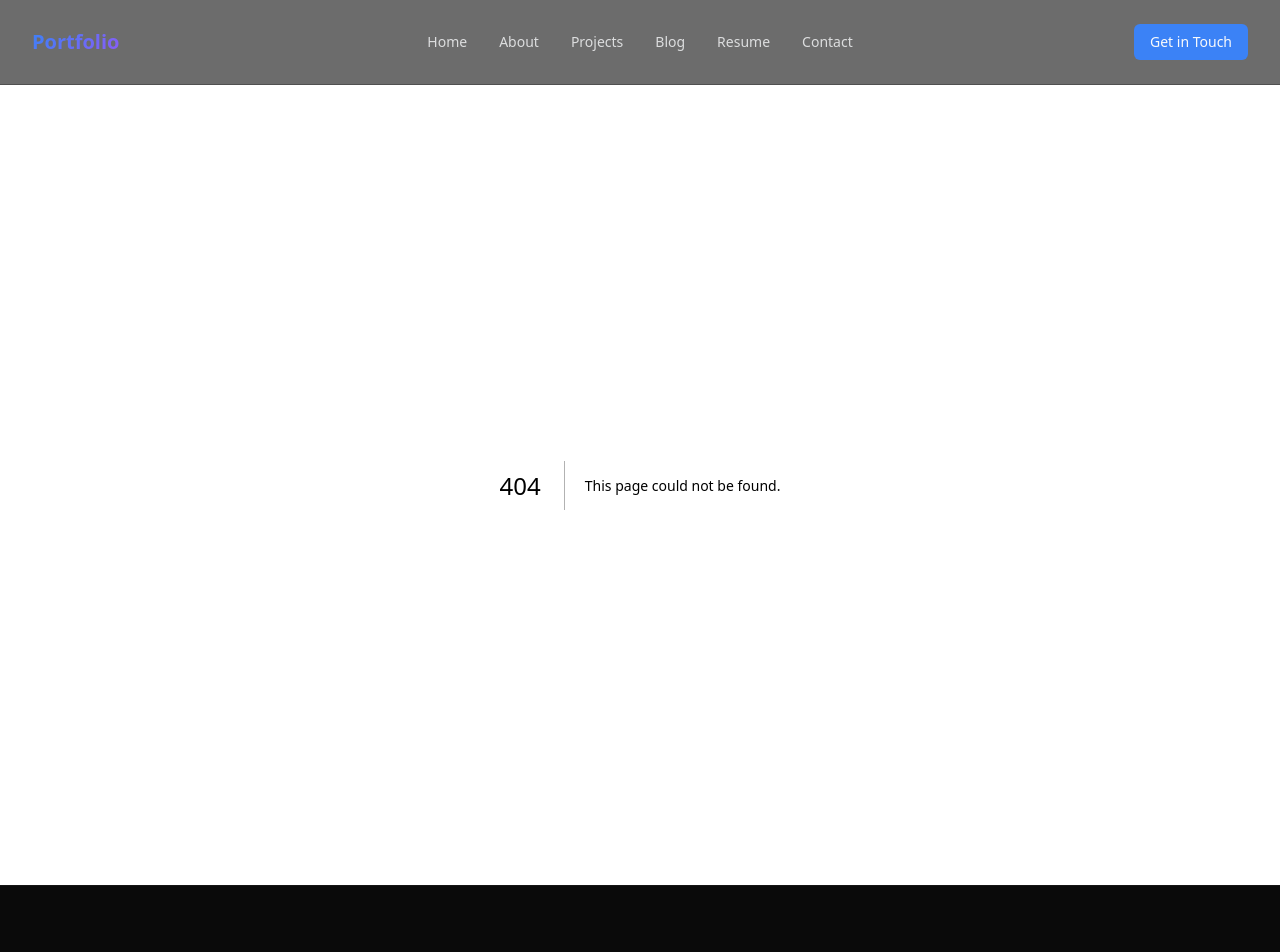
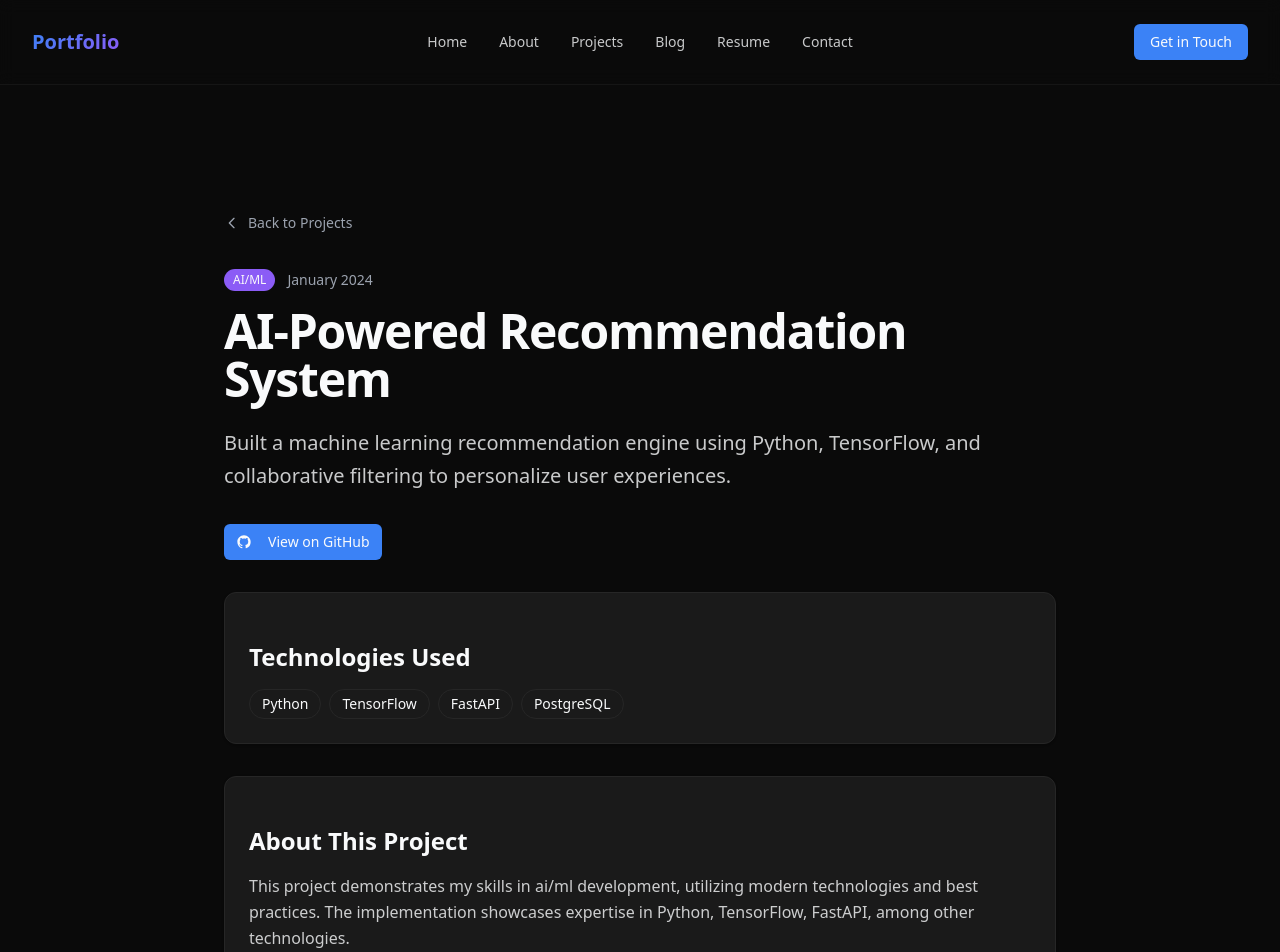
Before and after one commit to pveloso01/Portfolio, a Next.js app in the folder apps/web/: page /projects/ai-recommendation-system in a window 1280 px wide. Before the commit this address had no page. Shown: the top 952 px of the page. Built offline with nearby package versions, Linux system fonts and the light colour scheme.

Commit message:
feat: add project detail page with comprehensive information

```diff
--- /dev/null
+++ b/apps/web/src/app/projects/[slug]/page.tsx
@@ -0,0 +1,125 @@
+import { notFound } from "next/navigation";
+import Link from "next/link";
+import { Badge } from "@/components/ui/badge";
+import { Button } from "@/components/ui/button";
+import { Card, CardContent } from "@/components/ui/card";
+import projectsData from "@/lib/data/projects.json";
+import type { Project } from "@/lib/types/project";
+
+const data = projectsData as Project[];
+
+export async function generateStaticParams() {
+  return data.map((project) => ({
+    slug: project.slug,
+  }));
+}
+
+export default function ProjectDetailPage({ params }: { params: { slug: string } }) {
+  const project = data.find((p) => p.slug === params.slug);
+
+  if (!project) {
+    notFound();
+  }
+
+  return (
+    <div className="mx-auto max-w-4xl px-6 py-24 sm:py-32 lg:px-8">
+      <div className="mb-8">
+        <Link
+          href="/projects"
+          className="inline-flex items-center text-sm text-muted-foreground hover:text-primary transition-colors"
+        >
+          <svg className="mr-2 h-4 w-4" fill="none" viewBox="0 0 24 24" stroke="currentColor">
+            <path
+              strokeLinecap="round"
+              strokeLinejoin="round"
+              strokeWidth={2}
+              d="M15 19l-7-7 7-7"
+            />
+          </svg>
+          Back to Projects
+        </Link>
+      </div>
+
+      <div className="space-y-8">
+        <div>
+          <div className="flex items-center gap-3 mb-4">
+            <Badge variant="secondary">{project.category}</Badge>
+            <span className="text-sm text-muted-foreground">
+              {new Date(project.date).toLocaleDateString("en-US", {
+                month: "long",
+                year: "numeric",
+              })}
+            </span>
+          </div>
+          <h1 className="text-4xl font-bold tracking-tight text-foreground sm:text-5xl mb-6">
+            {project.title}
+          </h1>
+          <p className="text-xl text-foreground/80 leading-relaxed">{project.description}</p>
+        </div>
+
+        <div className="flex gap-4">
+          {project.github && (
+            <Button asChild>
+              <a href={project.github} target="_blank" rel="noopener noreferrer">
+                <svg className="mr-2 h-5 w-5" fill="currentColor" viewBox="0 0 24 24">
+                  <path
+                    fillRule="evenodd"
+                    d="M12 2C6.477 2 2 6.484 2 12.017c0 4.425 2.865 8.18 6.839 9.504.5.092.682-.217.682-.483 0-.237-.008-.868-.013-1.703-2.782.605-3.369-1.343-3.369-1.343-.454-1.158-1.11-1.466-1.11-1.466-.908-.62.069-.608.069-.608 1.003.07 1.531 1.032 1.531 1.032.892 1.53 2.341 1.088 2.91.832.092-.647.35-1.088.636-1.338-2.22-.253-4.555-1.113-4.555-4.951 0-1.093.39-1.988 1.029-2.688-.103-.253-.446-1.272.098-2.65 0 0 .84-.27 2.75 1.026A9.564 9.564 0 0112 6.844c.85.004 1.705.115 2.504.337 1.909-1.296 2.747-1.027 2.747-1.027.546 1.379.202 2.398.1 2.651.64.7 1.028 1.595 1.028 2.688 0 3.848-2.339 4.695-4.566 4.943.359.309.678.92.678 1.855 0 1.338-.012 2.419-.012 2.747 0 .268.18.58.688.482A10.019 10.019 0 0022 12.017C22 6.484 17.522 2 12 2z"
+                    clipRule="evenodd"
+                  />
+                </svg>
+                View on GitHub
+              </a>
+            </Button>
+          )}
+          {project.demo && (
+            <Button variant="outline" asChild>
+              <a href={project.demo} target="_blank" rel="noopener noreferrer">
+                <svg className="mr-2 h-5 w-5" fill="none" viewBox="0 0 24 24" stroke="currentColor">
+                  <path
+                    strokeLinecap="round"
+                    strokeLinejoin="round"
+                    strokeWidth={2}
+                    d="M10 6H6a2 2 0 00-2 2v10a2 2 0 002 2h10a2 2 0 002-2v-4M14 4h6m0 0v6m0-6L10 14"
+                  />
+                </svg>
+                Live Demo
+              </a>
+            </Button>
+          )}
+        </div>
+
+        <Card>
+          <CardContent className="pt-6">
+            <h2 className="text-2xl font-bold mb-4">Technologies Used</h2>
+            <div className="flex flex-wrap gap-2">
+              {project.tags.map((tag) => (
+                <Badge key={tag} variant="outline" className="text-sm px-3 py-1">
+                  {tag}
+                </Badge>
+              ))}
+            </div>
+          </CardContent>
+        </Card>
+
+        <Card>
+          <CardContent className="pt-6 prose prose-invert max-w-none">
+            <h2 className="text-2xl font-bold mb-4">About This Project</h2>
+            <p className="text-foreground/80 leading-relaxed">
+              This project demonstrates my skills in {project.category.toLowerCase()} development,
+              utilizing modern technologies and best practices. The implementation showcases
+              expertise in {project.tags.slice(0, 3).join(", ")}, among other technologies.
+            </p>
+            <h3 className="text-xl font-semibold mt-6 mb-3">Key Features</h3>
+            <ul className="list-disc pl-6 space-y-2 text-foreground/80">
+              <li>Scalable architecture designed for production environments</li>
+              <li>Comprehensive testing and quality assurance</li>
+              <li>Clean, maintainable code following industry standards</li>
+              <li>Optimized performance and user experience</li>
+            </ul>
+          </CardContent>
+        </Card>
+      </div>
+    </div>
+  );
+}
```
